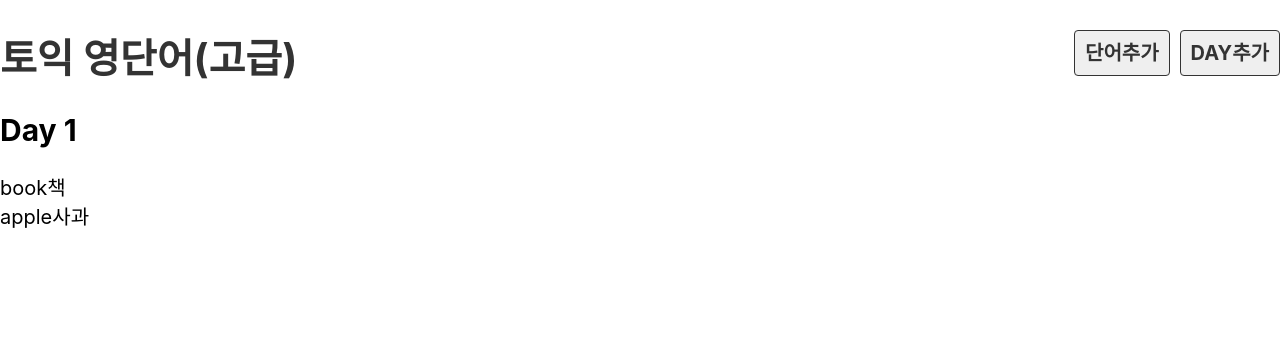
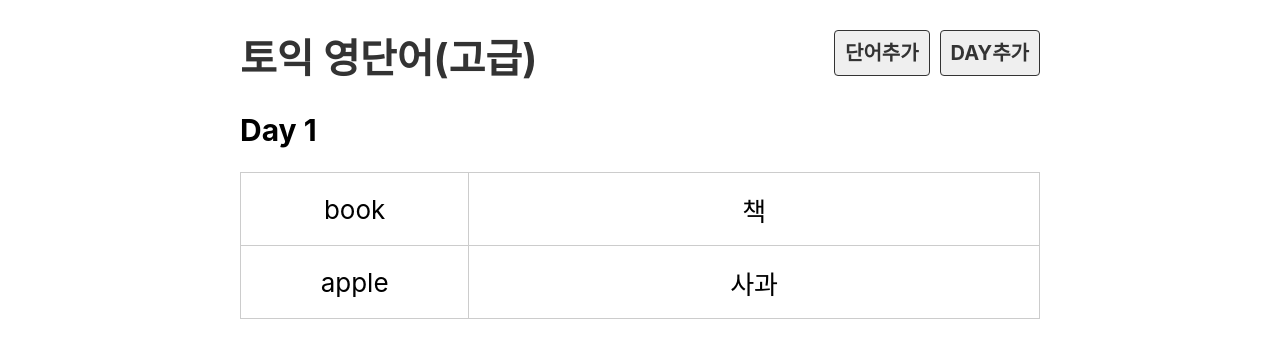
Before and after one commit to LeeHyunBum97/react_prac1_voca, a React (Create React App) app: page /day/1 in a window 1280 px wide. Shown: the top 358 px of the page. Built offline with nearby package versions, Linux system fonts and the light colour scheme.

Commit message:
react-router-dom@^5.2.0으로 변경

```diff
--- a/src/App.js
+++ b/src/App.js
@@ -1,22 +1,28 @@
 import Day from "./component/Day";
 import DayList from "./component/DayList";
 import Header from "./component/Header";
-import {BrowserRouter, Routes, Route} from 'react-router-dom'
+import { BrowserRouter, Route, Switch } from "react-router-dom";
 import EmptyPage from "./component/EmptyPage";
 
 function App() {
   return (
-  <BrowserRouter>
-    <div className="APP">
-      <Header/>
-      <Routes>
-        <Route path="/" exact element={<DayList/>}/>
-        <Route path="/day/:day" exact element={<Day/>}/> {/* /day/:day로 다이나믹한 URL변경 */}
-        <Route render={() => {<EmptyPage/>}}/>
-      </Routes>
-    </div>
-  </BrowserRouter>
+    <BrowserRouter>
+      <div className="App">
+        <Header />
+        <Switch>
+          <Route exact path="/">
+            <DayList />
+          </Route>
+          <Route path="/day/:day">
+            <Day />
+          </Route>
+          <Route>
+            <EmptyPage />
+          </Route>
+        </Switch>
+      </div>
+    </BrowserRouter>
   );
 }
-//check
+
 export default App;
--- a/src/component/Day.js
+++ b/src/component/Day.js
@@ -18,8 +18,8 @@ export default function Day() { // 특정 DAY를 선택했을 때 당일차 단
             <tbody>
             {wordList.map(word => (
                 <tr key={word.id}>
-                    <tb>{word.eng}</tb>
-                    <tb>{word.kor}</tb>
+                    <td>{word.eng}</td>
+                    <td>{word.kor}</td>
                 </tr>
             ))}
             </tbody>
```
